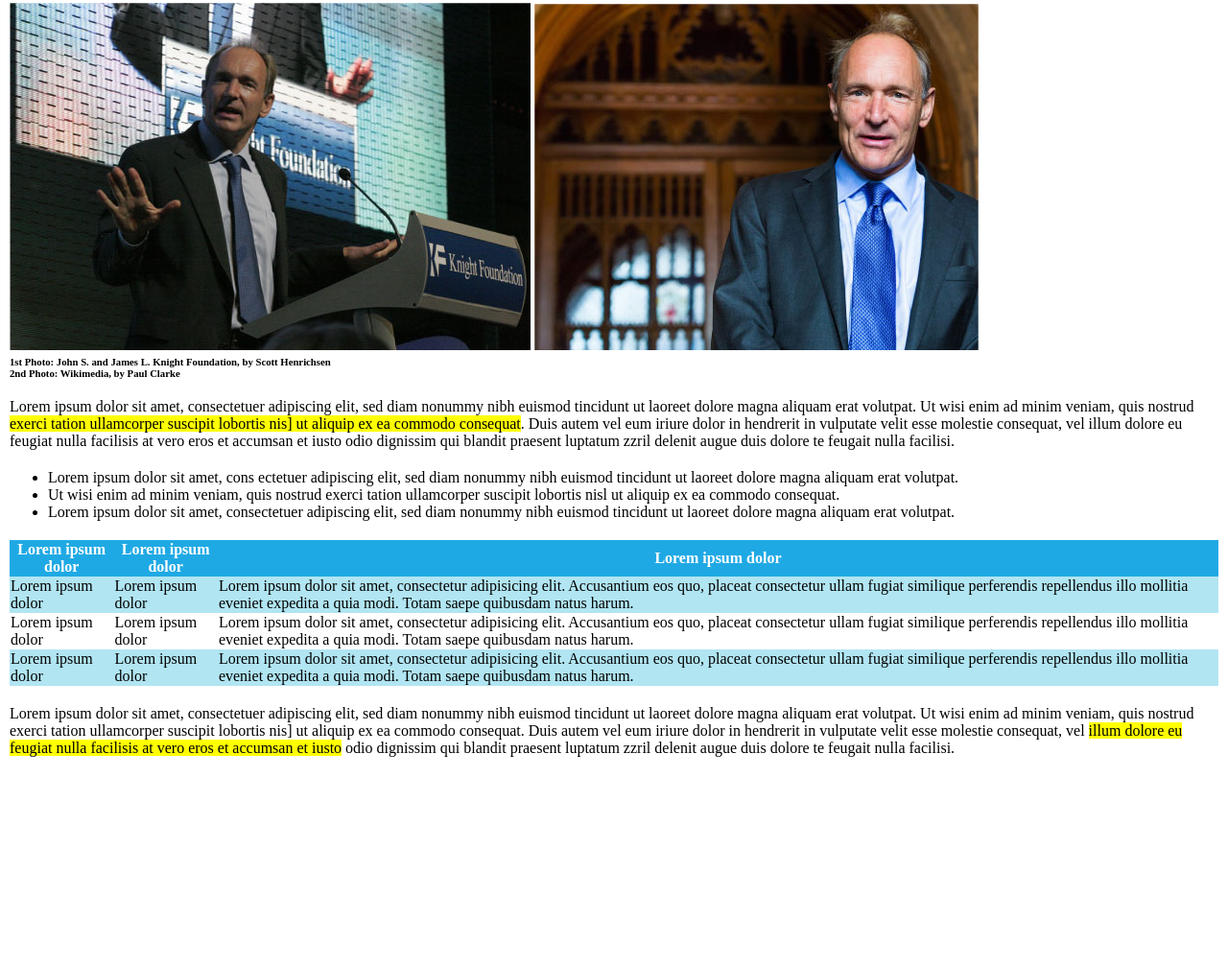
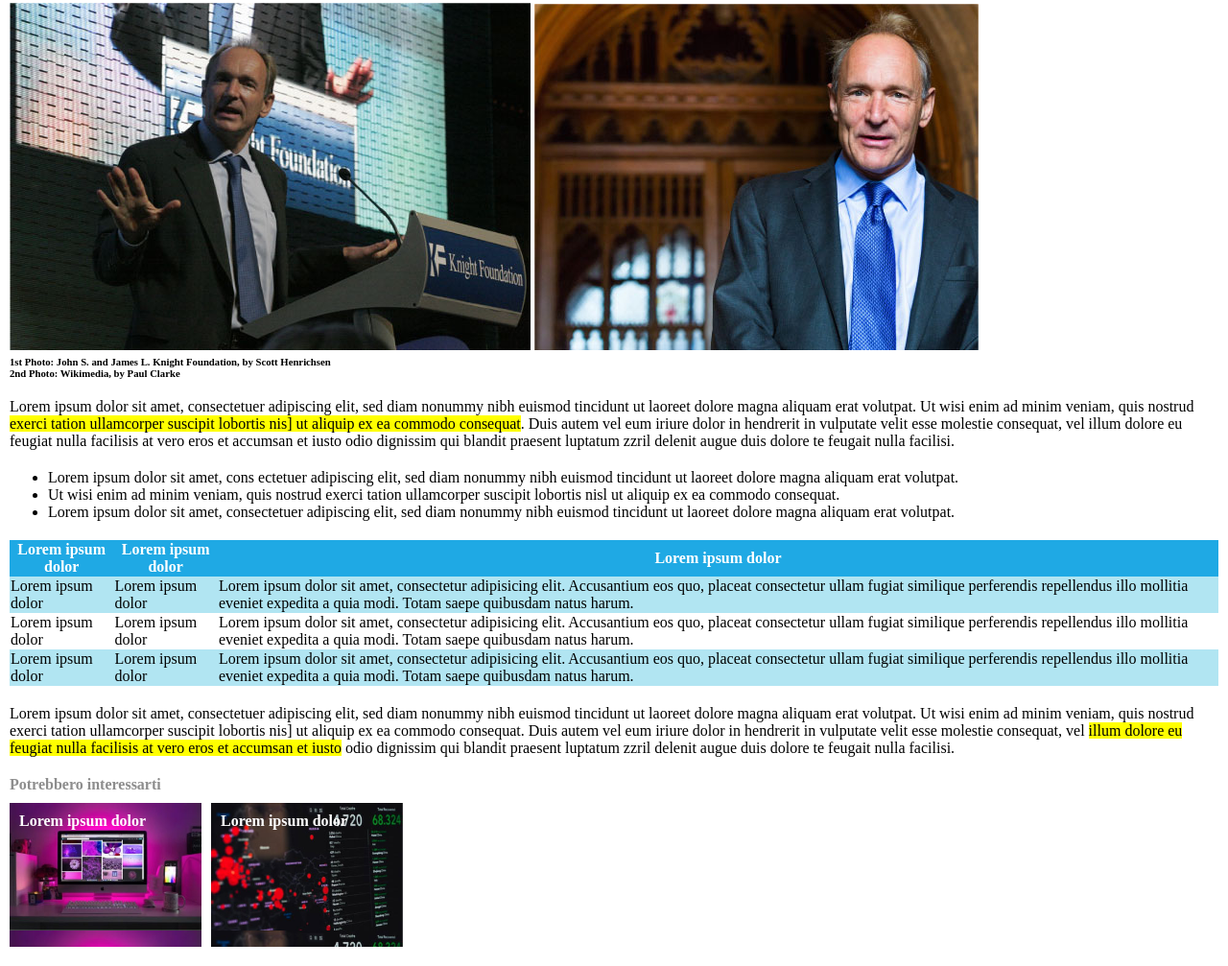
Before and after one commit to vitodursopettersson/html-css-booleaner, a plain HTML site: page index.html in a window 1280 px wide. Shown: the part 329-1336 px from the top of the page at 96% size. Before the commit the page ends 1138 px from the top, so only its background shows below. Drawn offline with Linux system fonts and the light colour scheme.

Commit message:
feat: articoli consigliati

```diff
--- a/css/style.css
+++ b/css/style.css
@@ -4,7 +4,7 @@
     margin: 0   ;
 }
 
-main {
+main, footer{
     margin-left: 10px;
     margin-right: 10px;
 }
@@ -88,3 +88,40 @@ main {
 tbody tr:nth-child(odd){
     background-color: #B1E5F2;
 }
+
+/* Articoli consigliati */
+
+footer {
+    margin-bottom: 20px;
+}
+
+.titolo-footer {
+    color:#8D8D8D;
+}
+
+.anteprime-articoli-consigliati {
+    display: flex;
+}
+
+.anteprima-articolo {
+    margin-top: 10px;
+    margin-right: 10px;
+    width: 200px;
+    height: 150px;
+    background-size: contain;
+}
+
+.titolo-anteprima-articolo {
+    color: white;
+    padding-top: 10px;
+    margin-left: 10px;
+}
+
+
+#monitor {
+    background-image: url(../img/monitor.jpg);
+}
+
+#infografica {
+    background-image: url(../img/graph.jpg);
+}
--- a/index.html
+++ b/index.html
@@ -74,5 +74,17 @@
         </div>
     </main>
 
+<!-- Articoli consigliati -->
+    <footer>
+        <h4 class="titolo-footer">Potrebbero interessarti</h4>
+        <div class="anteprime-articoli-consigliati">
+            <div class="anteprima-articolo" id="monitor">
+            <h4 class="titolo-anteprima-articolo">Lorem ipsum dolor</h4>
+            </div>
+            <div class="anteprima-articolo" id="infografica">
+            <h4 class="titolo-anteprima-articolo">Lorem ipsum dolor</h4>
+            </div>
+        </div>
+    </footer>
 </body>
 </html>
```
Also changed, not shown: img/graph.jpg (added), img/monitor.jpg (added).
